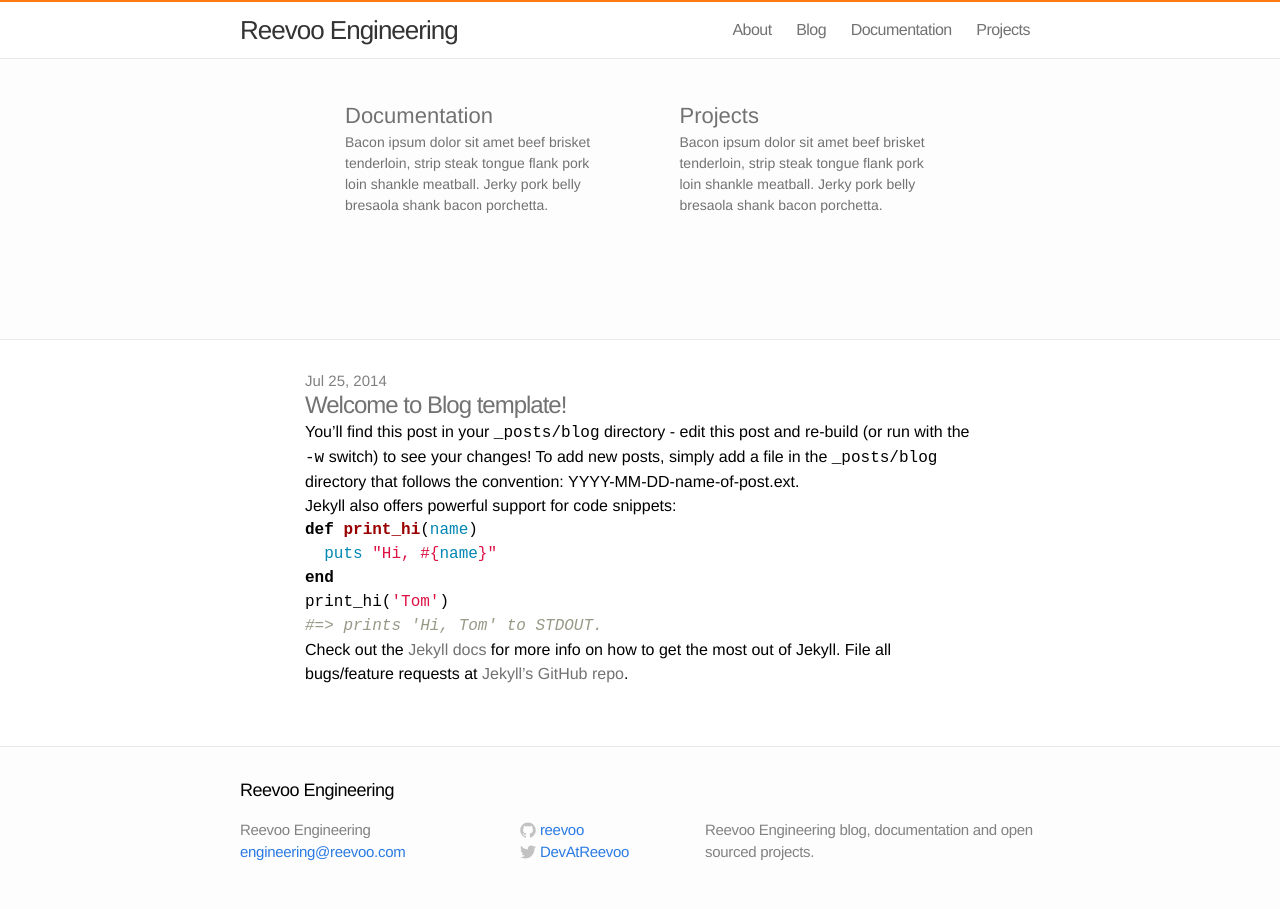
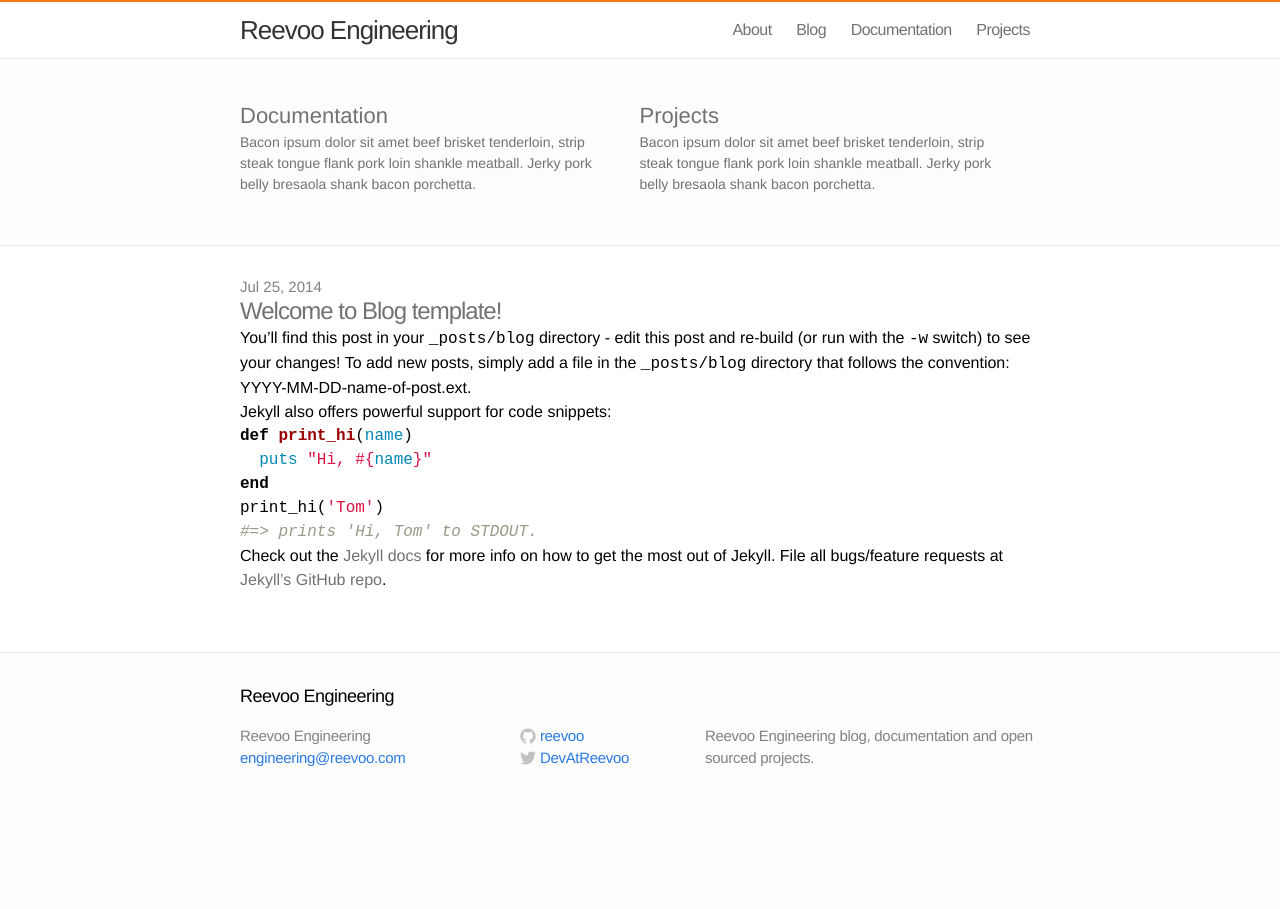
Before and after one commit to reevoo/reevoo.github.io, a Jekyll site: the page built from index.html, in a window 1280 px wide. Built offline with Jekyll 4.4.1, drawn with Linux system fonts in a browser that asks for light colours.

Commit message:
Styling fixes for home page.

```diff
--- a/css/main.css
+++ b/css/main.css
@@ -188,8 +188,9 @@ a:visited { color: #205caa; }
 }
 
 .tile-container {
-  width: 670px;
+  max-width: 800px;
   margin: auto;
+  padding: 0 30px;
 }
 
 .tile-container a {
@@ -201,11 +202,9 @@ a:visited { color: #205caa; }
 }
 
 .tile-container .tile {
-  width: 250px;
-  height: 200px;
+  width: 370px;
   display: inline-block;
-  padding: 20px;
-  margin: 20px;
+  padding: 40px 25px 50px 0;
 }
 
 .tile-container .tile .title {
```
